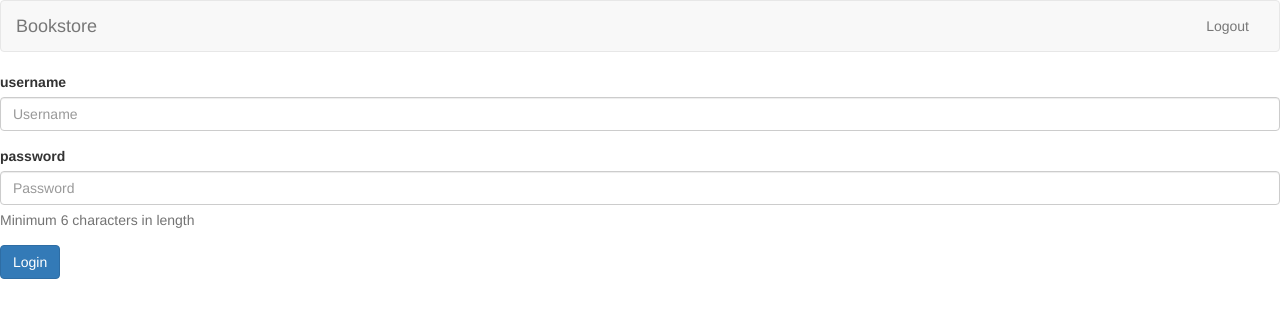
After one commit to tjjjwxzq/50.008-Database-Project-2016, a Flask app: page /customer/login in a window 1280 px wide. The commit adds this page. Shown: the top 318 px of the page. Run offline with Flask 2, Linux system fonts and the light colour scheme; some libraries are stand-ins or nearby versions.

Commit message:
Implement customer login view, template, form, and required model methods

```diff
--- a/app.py
+++ b/app.py
@@ -1,15 +1,51 @@
 import os
 from functools import wraps
-from flask import Flask, request, render_template
+import flask
+from flask import Flask
 from flask_sqlalchemy import SQLAlchemy
+from flask_login import LoginManager, login_user, current_user
 
 app = Flask(__name__)
 app.config.from_object(os.environ['APP_SETTINGS'])
 app.config['SQLALCHEMY_TRACK_MODIFICATIONS'] = False
 db = SQLAlchemy(app, session_options={'autoflush': False})
+login_manager = LoginManager()
+login_manager.init_app(app)
 
 from models import Customer
+from forms import CustomerLoginForm
 
+# LOGIN HELPERS
+@login_manager.user_loader
+def load_customer(customer_username):
+    return Customer.query.get(customer_username)
+
+# VIEWS
+
+# Home page
 @app.route('/')
 def index():
-    return render_template('index.html')
+    return flask.render_template('index.html')
+
+# Customer Registration
+@app.route('/customer/sign_up', methods=['GET', 'POST'])
+def customer_sign_up():
+    form = CustomerSignupForm()
+
+    if form.validate_on_submit():
+        pass
+
+# Customer Login
+@app.route('/customer/login', methods=['GET', 'POST'])
+def customer_login():
+    form = CustomerLoginForm()
+
+    if form.validate_on_submit():
+        customer = Customer.query.get(form.username.data)
+
+        if customer and customer.verify_password(form.password.data) and login_user(customer):
+            flask.flash('Logged in successfully!')
+
+            return flask.redirect(flask.url_for('index'))
+
+    return flask.render_template('login.html', form=form)
--- /dev/null
+++ b/forms.py
@@ -0,0 +1,9 @@
+from flask_wtf import FlaskForm
+from wtforms import StringField, PasswordField
+from wtforms.validators import DataRequired, Length
+
+class CustomerLoginForm(FlaskForm):
+    username = StringField('username', validators=[DataRequired()])
+    password = PasswordField('password',
+                             validators=[DataRequired(),
+                                         Length(min=6, message='Password should be at least 6 characters long')])
--- a/templates/layout/base.html
+++ b/templates/layout/base.html
@@ -5,7 +5,7 @@
     <title>{% block title %}{% endblock %} - Database Bookstore</title>
     <meta charset="utf-8">
 		<meta name="viewport" content="width=device-width, initial-scale=1, user-scalable=no" />
-    <link rel="stylesheet" href="static/css/base.css">
+    <link rel="stylesheet" href="/static/css/base.css">
   </head>
 
   <body>
--- /dev/null
+++ b/templates/login.html
@@ -0,0 +1,19 @@
+{% extends "layout/base.html" %}
+{% block title %}Customer Login{% endblock %}
+
+{% block content %}
+<form method="POST" action="{{ url_for('customer_login')}}">
+  {{ form.csrf_token}}
+  <div class="form-group">
+    {{ form.username.label }}
+    {{ form.username(class="form-control", placeholder="Username")}}
+  </div>
+  <div class="form-group">
+    {{ form.password.label}}
+    {{ form.password(class="form-control", placeholder="Password")}}
+    <span class="help-block">Minimum 6 characters in length</span>
+  </div>
+
+  <input type="submit" class="btn btn-primary" value="Login"/>
+</form>
+{% endblock %}
--- a/templates/partials/header.html
+++ b/templates/partials/header.html
@@ -1,3 +1,4 @@
+<header>
   <nav class="navbar navbar-default">
 
     <div class="container-fluid">
@@ -12,10 +13,25 @@
 
       <div class="collapse navbar-collapse" id="header-nav">
         <ul class="nav navbar-nav navbar-right">
-        <li><a href="#">Login</a></li>
+          {% if current_user %}
+            <li><a href="#">Logout</a></li>
+          {% else %}
+            <li><a href="{{ url_for('customer_login') }}">Login</a></li>
+          {% endif %}
         </ul>
       </div>
 
     </div>
 
   </nav>
+
+  {% with messages = get_flashed_messages() %}
+    {% if messages %}
+      <div class="alert alert-info">
+        {% for message in messages %}
+          {{ message }}
+        {% endfor %}
+      </div>
+    {% endif %}
+  {% endwith %}
+</header>
```
Also changed, not shown: models.py (+9 -1 lines). Lines whose indentation alone changed are shown as unchanged.
